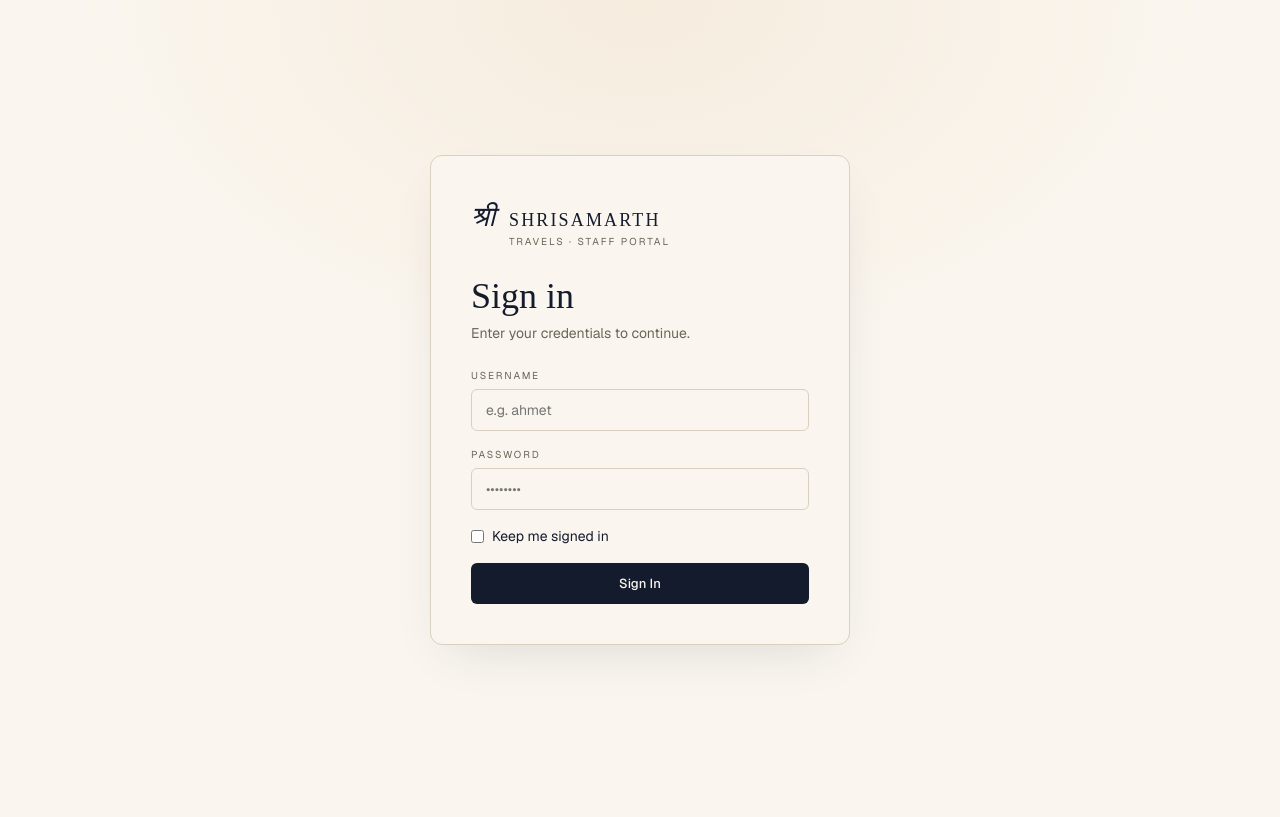
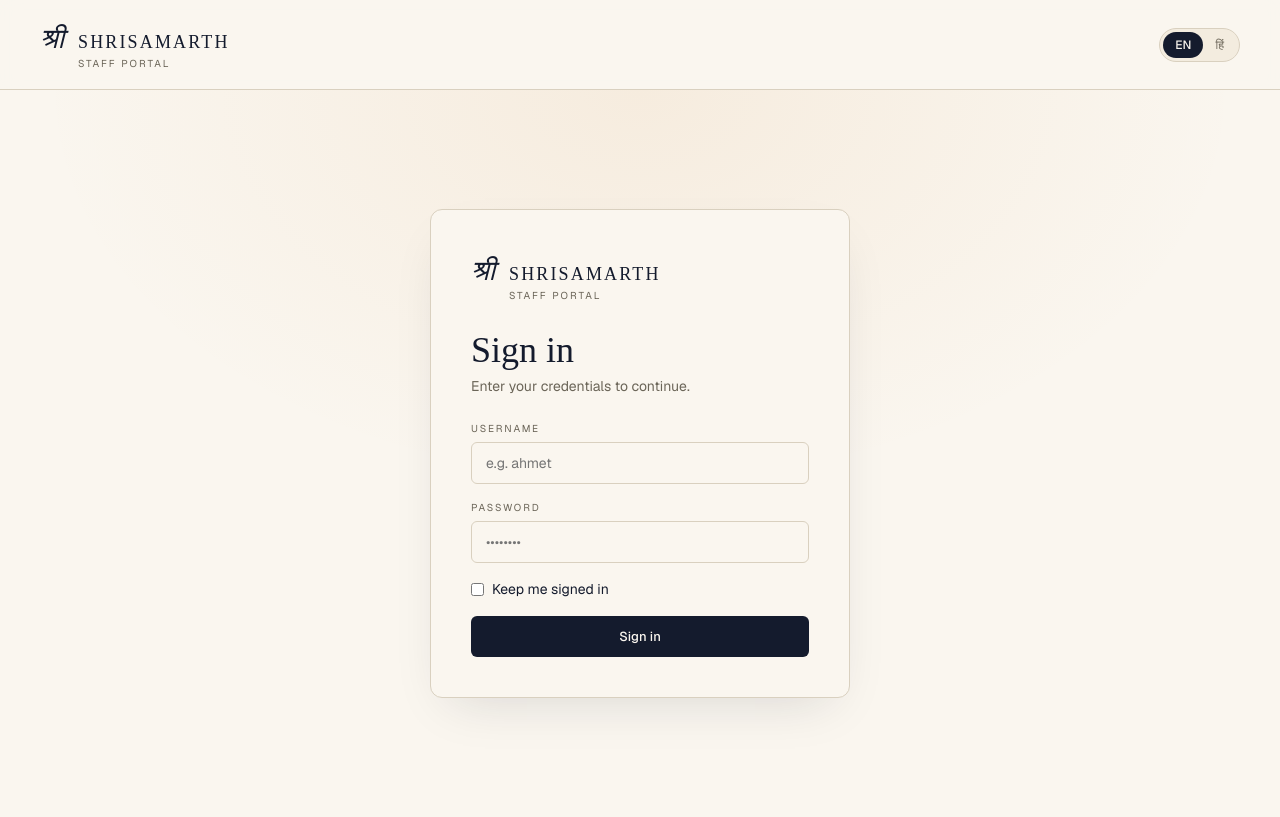
Before and after one commit to ahmetsayginvarol/shrisamarth, a Flask app: page /auth/login in a window 1280 px wide. Before the commit the page ends 654 px from the top, so only its background shows below. Run offline with Flask 3, Linux system fonts and the light colour scheme; some libraries are stand-ins or nearby versions; some web fonts are replaced.

Commit message:
Implement universal localization (English/Hindi) and consistent language toggle across all pages

```diff
--- a/app/static/css/style.css
+++ b/app/static/css/style.css
@@ -17,8 +17,8 @@ body { font-family: 'Geist', sans-serif; background: var(--cream); color: var(--
 .flash-info { background: var(--male); }
 
 /* Login */
-.login-page { min-height: 100vh; display: grid; place-items: center; padding: 20px; background: radial-gradient(ellipse 600px 400px at 50% 0%, rgba(200,118,26,0.08), transparent), var(--cream); }
-.login-card { background: var(--cream); border: 1px solid var(--line); border-radius: 12px; padding: 40px; width: 100%; max-width: 420px; box-shadow: 0 20px 50px -20px rgba(20,27,45,0.15); }
+.login-page { min-height: calc(100vh - 73px); display: grid; place-items: center; padding: 20px; background: radial-gradient(ellipse 600px 400px at 50% 0%, rgba(200,118,26,0.08), transparent), var(--cream); }
+.login-card { background: var(--cream); border: 1px solid var(--line); border-radius: 12px; padding: 40px; width: 100%; max-width: 420px; box-shadow: 0 20px 50px -20px rgba(20,27,45,0.15); position: relative; z-index: 1; }
 .login-brand { display: flex; align-items: baseline; gap: 14px; margin-bottom: 28px; }
 .brand-mark { font-family: 'Instrument Serif', serif; font-size: 28px; font-style: italic; }
 .brand-name { font-family: 'Instrument Serif', serif; font-size: 18px; letter-spacing: 0.12em; }
--- a/app/templates/auth/login.html
+++ b/app/templates/auth/login.html
@@ -2,34 +2,50 @@
 {% block title %}Sign In · SHRISAMARTH{% endblock %}
 
 {% block content %}
+<header class="topbar">
+    <div class="brand">
+        <span class="brand-mark">श्री</span>
+        <div>
+            <div class="brand-name">SHRISAMARTH</div>
+            <div class="brand-sub" data-i18n="auth.portal">Staff Portal</div>
+        </div>
+    </div>
+    <div class="topbar-right">
+        <div class="pill-group">
+            <button class="pill lang-btn active" data-lang="en" onclick="applyLanguage('en')">EN</button>
+            <button class="pill lang-btn" data-lang="hi" onclick="applyLanguage('hi')">हिं</button>
+        </div>
+    </div>
+</header>
+
 <div class="login-page">
     <div class="login-card">
         <div class="login-brand">
             <span class="brand-mark">श्री</span>
             <div>
                 <div class="brand-name">SHRISAMARTH</div>
-                <div class="brand-sub">Travels · Staff Portal</div>
+                <div class="brand-sub" data-i18n="auth.portal">Staff Portal</div>
             </div>
         </div>
 
-        <h1 class="serif">Sign in</h1>
-        <p class="muted">Enter your credentials to continue.</p>
+        <h1 class="serif" data-i18n="auth.signin">Sign in</h1>
+        <p class="muted" data-i18n="auth.credentials">Enter your credentials to continue.</p>
 
         <form method="POST" action="{{ url_for('auth.login') }}" class="login-form">
             {{ form.hidden_tag() }}
             <div class="form-group">
-                <label class="form-label">Username</label>
+                <label class="form-label" data-i18n="auth.username">Username</label>
                 {{ form.username(class="form-input", placeholder="e.g. ahmet") }}
             </div>
             <div class="form-group">
-                <label class="form-label">Password</label>
+                <label class="form-label" data-i18n="auth.password">Password</label>
                 {{ form.password(class="form-input", placeholder="••••••••") }}
             </div>
             <div class="form-group form-check">
                 {{ form.remember_me() }}
-                <label>Keep me signed in</label>
+                <label data-i18n="auth.remember">Keep me signed in</label>
             </div>
-            {{ form.submit(class="btn btn-primary") }}
+            <button type="submit" class="btn btn-primary" data-i18n="auth.signin">Sign in</button>
         </form>
     </div>
 </div>
--- a/app/templates/base.html
+++ b/app/templates/base.html
@@ -19,6 +19,17 @@ const TRANSLATIONS = {
         'nav.buses': 'Buses',
         'nav.users': 'Users',
         'nav.signout': 'Sign out',
+        'nav.logs': 'Activity Log',
+        'nav.seatmap': 'Seat Map',
+        'auth.signin': 'Sign in',
+        'auth.username': 'Username',
+        'auth.password': 'Password',
+        'auth.remember': 'Keep me signed in',
+        'auth.portal': 'Staff Portal',
+        'auth.credentials': 'Enter your credentials to continue.',
+        'staff.portal': 'Staff Portal',
+        'admin.portal': 'Admin Portal',
+        'driver.portal': 'Driver Portal',
         'dash.seatmap': 'Seat Map',
         'dash.manifest': 'Manifest',
         'dash.newbooking': 'New Booking',
@@ -46,6 +57,7 @@ const TRANSLATIONS = {
         'dash.occupancy': 'Occupancy',
         'dash.fare.base': 'Base Fare',
         'dash.switch': 'Switch Voyage',
+        'admin.sidebar.title': 'Admin Panel',
     },
     hi: {
         'nav.dashboard': 'डैशबोर्ड',
@@ -53,6 +65,17 @@ const TRANSLATIONS = {
         'nav.buses': 'बसें',
         'nav.users': 'उपयोगकर्ता',
         'nav.signout': 'साइन आउट',
+        'nav.logs': 'गतिविधि लॉग',
+        'nav.seatmap': 'सीट मानचित्र',
+        'auth.signin': 'साइन इन करें',
+        'auth.username': 'उपयोगकर्ता नाम',
+        'auth.password': 'पासवर्ड',
+        'auth.remember': 'मुझे साइन इन रखें',
+        'auth.portal': 'स्टाफ पोर्टल',
+        'auth.credentials': 'जारी रखने के लिए अपनी साख दर्ज करें।',
+        'staff.portal': 'स्टाफ पोर्टल',
+        'admin.portal': 'प्रशासन पोर्टल',
+        'driver.portal': 'ड्राइवर पोर्टल',
         'dash.seatmap': 'सीट मानचित्र',
         'dash.manifest': 'यात्री सूची',
         'dash.newbooking': 'नई बुकिंग',
@@ -80,6 +103,7 @@ const TRANSLATIONS = {
         'dash.occupancy': 'भरण',
         'dash.fare.base': 'मूल किराया',
         'dash.switch': 'यात्रा बदलें',
+        'admin.sidebar.title': 'प्रशासन पैनल',
     }
 };
 
--- a/app/templates/staff/dashboard.html
+++ b/app/templates/staff/dashboard.html
@@ -14,7 +14,7 @@
         <span class="brand-mark">श्री</span>
         <div>
             <div class="brand-name">SHRISAMARTH</div>
-            <div class="brand-sub">{{ role|capitalize }} Portal</div>
+            <div class="brand-sub" data-i18n="{{ role }}.portal">{{ role|capitalize }} Portal</div>
         </div>
     </div>
     <div class="topbar-right">
```
Also changed, not shown: app/templates/admin/_sidebar.html (+8 -8 lines), app/templates/admin/base_admin.html (+18 -2 lines), 1 other file.
